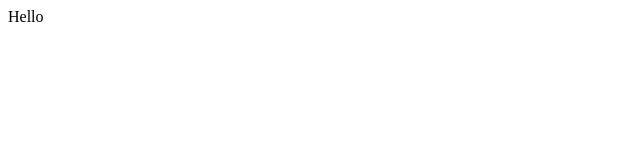
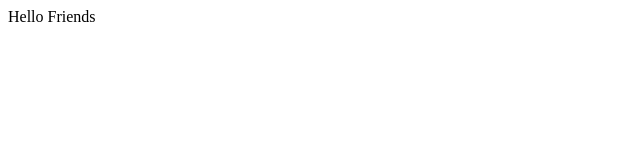
Before and after one commit to zoltandaniel/zoltandaniel.github.io, a plain HTML site: page index.html in a window 1280 px wide. Shown: the full height of the page, 0-640 px from the left. Drawn offline with Linux system fonts and the light colour scheme.

Commit message:
Update index.html

```diff
--- a/index.html
+++ b/index.html
@@ -1 +1,5 @@
-<html>Hello</html>
+<html>
+  <body>
+    <p>Hello Friends</p>
+  </body>
+</html>
```
